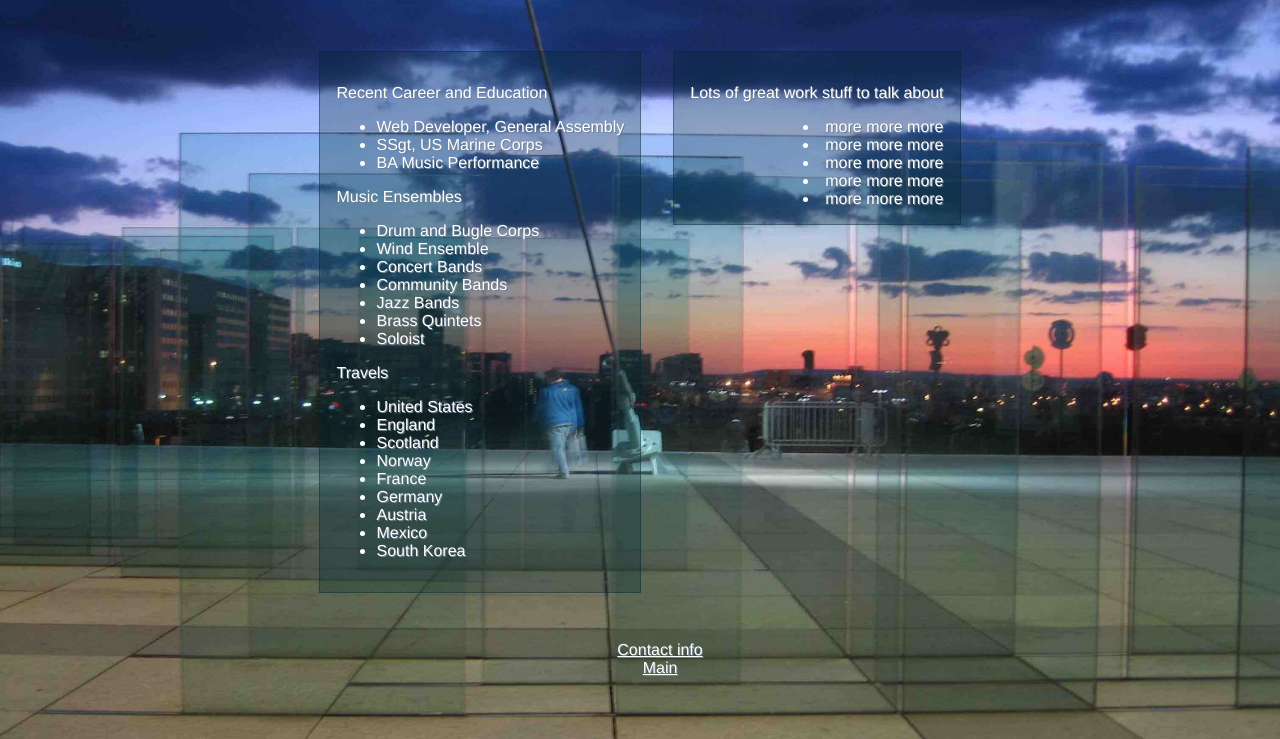
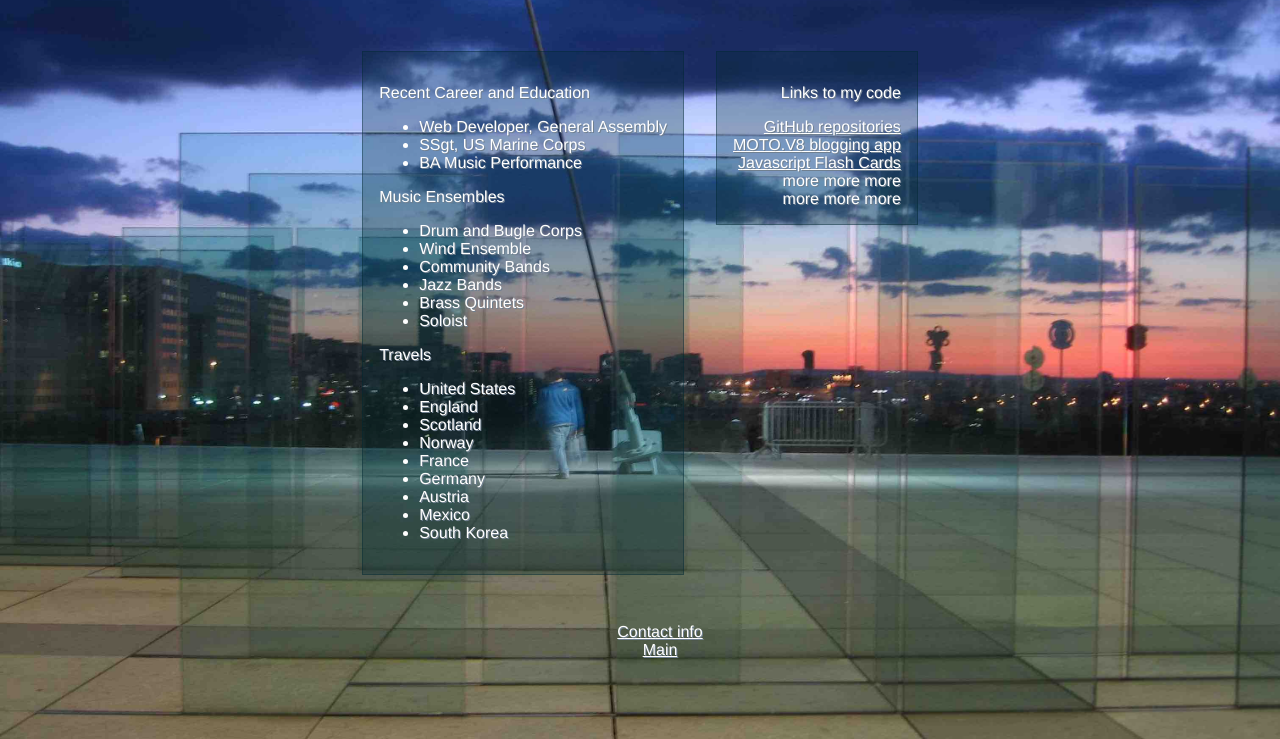
Before and after one commit to lelandjordon/lelandjordon.github.io, a website: page about.html in a window 1280 px wide. Shown: the part 61-800 px from the top of the page. Drawn offline with Linux system fonts and the light colour scheme.

Commit message:
added a couple links to About page

```diff
--- a/about.html
+++ b/about.html
@@ -26,7 +26,6 @@
 					<ul>
 						<li>Drum and Bugle Corps</li>
 						<li>Wind Ensemble</li>
-						<li>Concert Bands</li>
 						<li>Community Bands</li>
 						<li>Jazz Bands</li>
 						<li>Brass Quintets</li>
@@ -49,10 +48,10 @@
 				</section>
 		</div>
 		<div id="works">
-			<p>Lots of great work stuff to talk about</p>
-			<li>more more more</li>
-			<li>more more more</li>
-			<li>more more more</li>
+			<p>Links to my code</p>
+			<li><a href="https://github.com/lelandjordon">GitHub repositories</a></li>
+			<li><a href="https://leland-motov8.herokuapp.com">MOTO.V8 blogging app</a></li>
+			<li><a href="http://lelandjordon.github.io/flashcards/">Javascript Flash Cards</a></li>
 			<li>more more more</li>
 			<li>more more more</li>
 		</div>
--- a/style.css
+++ b/style.css
@@ -72,6 +72,7 @@ body {
 	background-color: rgba(0,40,50,.3);
 	border:1px solid rgba(0,40,50,.4);
 	margin: 1em;
+	list-style-type: none;
 }
 
 footer {
```
